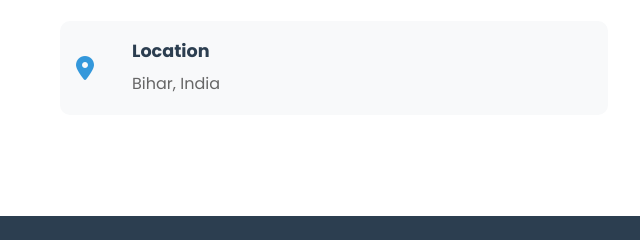
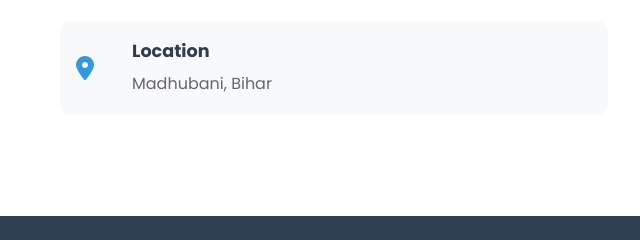
Before and after one commit to y-rajeev/portfolio, a website: page index.html in a window 1280 px wide. Shown: the part 4553-4793 px from the top of the page, 0-640 px from the left. Drawn offline with Linux system fonts and the light colour scheme.

Commit message:
Changed address

```diff
--- a/index.html
+++ b/index.html
@@ -343,7 +343,7 @@
                             <i class="fas fa-map-marker-alt"></i>
                             <div>
                                 <h4>Location</h4>
-                                <p>Bihar, India</p>
+                                <p>Madhubani, Bihar</p>
                             </div>
                         </div>
                     </div>
```
